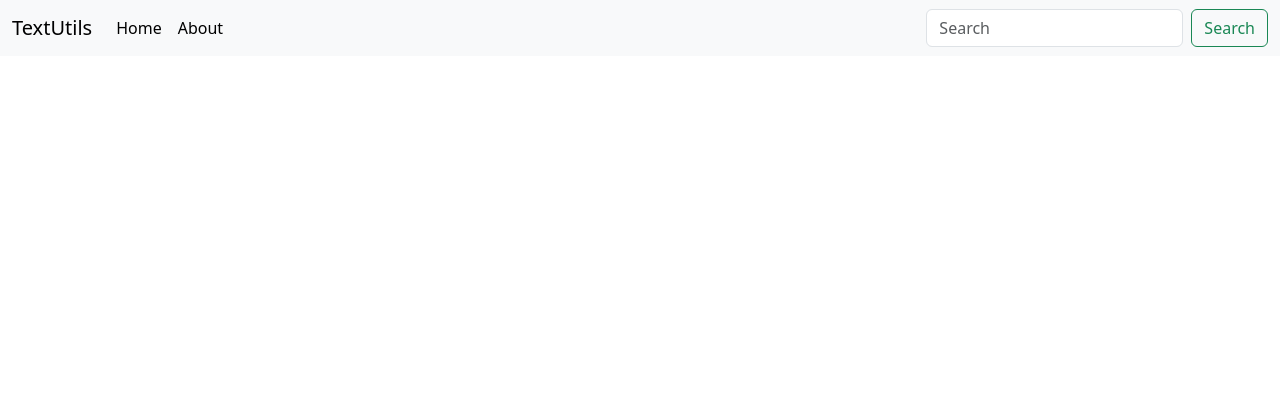
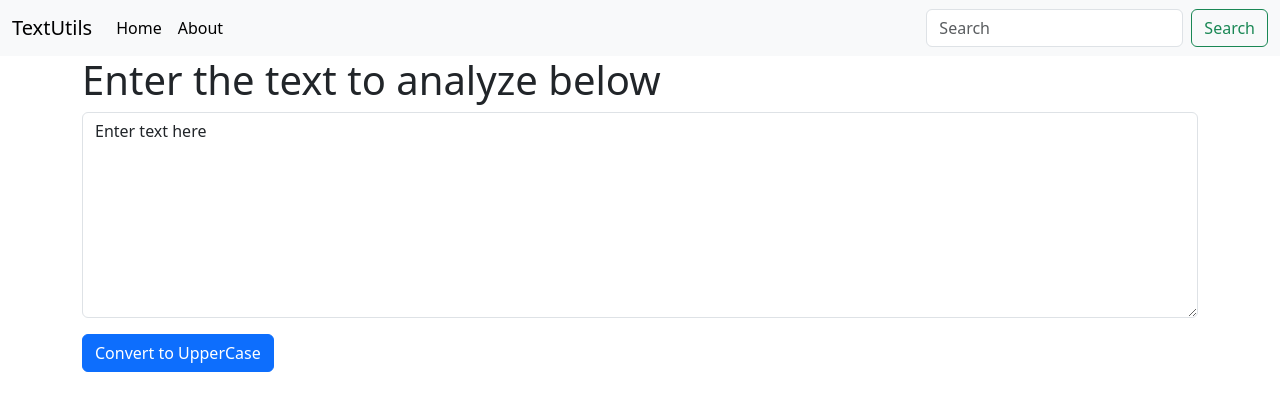
Before and after one commit to HemaGarima/ReactJS, a React (Create React App) app in the folder textutils/: page / in a window 1280 px wide. Shown: the top 410 px of the page. Built offline with nearby package versions, Linux system fonts and the light colour scheme.

Commit message:
states in react

```diff
--- a/textutils/src/App.js
+++ b/textutils/src/App.js
@@ -1,12 +1,14 @@
 import "./App.css";
 import Navbar from "./components/Navbar";
+import TextForm from "./components/TextForm";
 
 function App() {
   return (
     <>
-      {/* <Navbar title="TextUtils" AboutText = "About Textutils"/> */}
       <Navbar title="TextUtils" />
-      {/* <Navbar/> */}
+      <div className="container">
+        <TextForm heading = "Enter the text to analyze below"/>
+      </div>
     </>
   );
 }
--- /dev/null
+++ b/textutils/src/components/TextForm.js
@@ -0,0 +1,25 @@
+import React, { useState } from "react";
+
+export default function TextForm(props) {
+    const handleUpClick = ()=>{
+        // console.log("UpperCase was clicked");
+        let newText = text.toUpperCase();
+        setText(newText);
+    }
+    const handleOnChange = (event)=>{
+        // console.log("On Change");
+        setText(event.target.value);
+    }
+  const [text, setText] = useState("Enter text here");
+//   text = "new text" // wrong method to change the state : not works
+// setText("Enter text here 2"); // correct method to change the state
+  return (
+    <div>
+      <h1>{props.heading}</h1>
+      <div className="mb-3">
+        <textarea onChange = {handleOnChange} id="myBox" className="form-control" rows="8" value = {text}></textarea>
+      </div>
+      <button className="btn btn-primary" onClick = {handleUpClick}>Convert to UpperCase</button>
+    </div>
+  );
+}
--- a/textutils/src/module1.mjs
+++ /dev/null
@@ -1,5 +0,0 @@
-import dza , {a , c , d} from "./module2.mjs";
-console.log(dza);
-console.log(c);
-console.log(d);
-console.log(a);
```
Also changed, not shown: textutils/src/module2.mjs (deleted, +0 -9 lines).
